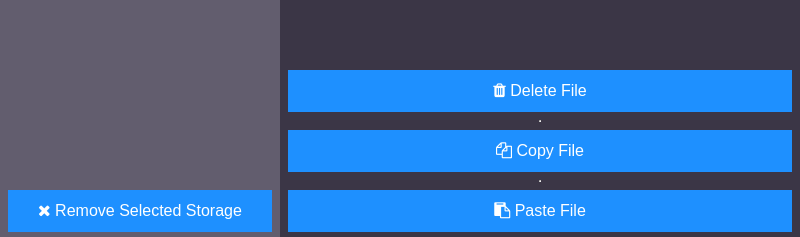
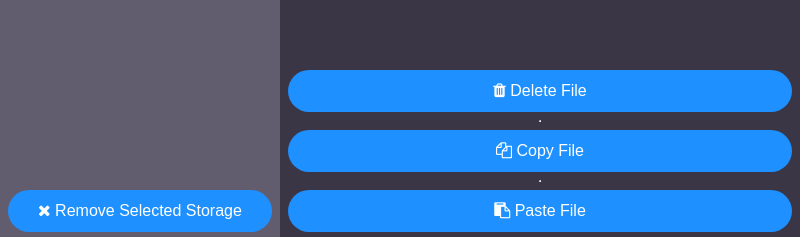
Before and after one commit to Anonymoustank/MFT-Client, an Electron app: page src/manageStorage.html in a window 800 px wide. Shown: the part 560-797 px from the top of the page. Drawn offline with Linux system fonts and the light colour scheme.

Commit message:
Made buttons round

```diff
--- a/src/styles.css
+++ b/src/styles.css
@@ -242,6 +242,7 @@ h2{
   padding: 12px 16px; /* Some padding */
   font-size: 16px; /* Set a font size */
   cursor: pointer; /* Mouse pointer on hover */
+  border-radius: 30px; /* rounded buttons */
 }
 
 /* Darker background on mouse-over */
```
